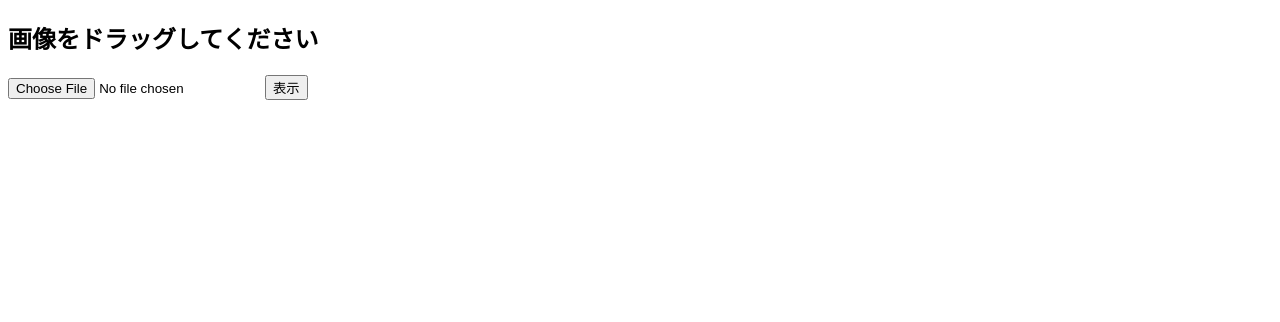
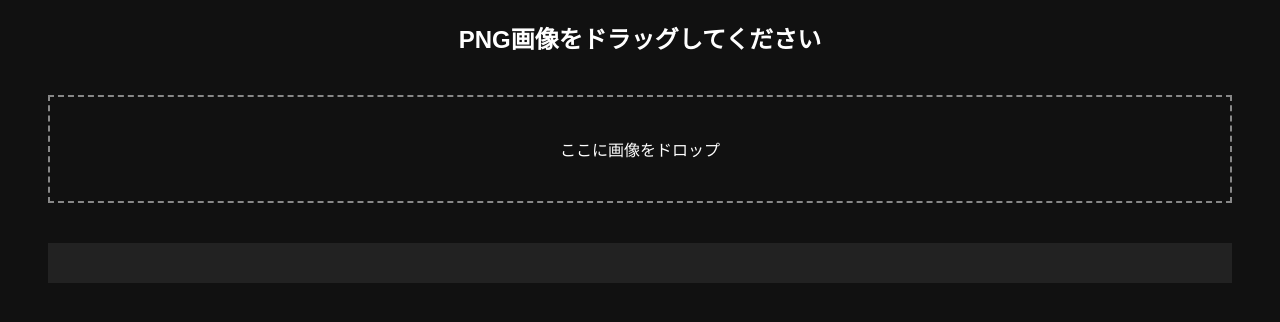
Before and after one commit to Y-snowflakes/prompt_Viewer2, a Flask app: page / in a window 1280 px wide. Shown: the top 322 px of the page. Run offline with Flask 3, Linux system fonts and the light colour scheme.

Commit message:
Add files via upload

```diff
--- a/templates/index.html
+++ b/templates/index.html
@@ -3,21 +3,75 @@
 <head>
 <meta charset="utf-8">
 <title>PNG Prompt Viewer</title>
+
+<style>
+
+body{
+background:#111;
+color:white;
+font-family:sans-serif;
+text-align:center;
+}
+
+#drop{
+border:2px dashed #888;
+padding:40px;
+margin:40px;
+}
+
+pre{
+text-align:left;
+white-space:pre-wrap;
+background:#222;
+padding:20px;
+margin:40px;
+}
+
+</style>
 </head>
 
 <body>
 
-<h2>画像をドラッグしてください</h2>
+<h2>PNG画像をドラッグしてください</h2>
 
-<form method="POST" enctype="multipart/form-data">
+<div id="drop">ここに画像をドロップ</div>
 
-<input type="file" name="file">
+<pre id="result">{{text}}</pre>
 
-<button type="submit">表示</button>
+<script>
 
-</form>
+const drop = document.getElementById("drop")
+const result = document.getElementById("result")
 
-<pre>{{text}}</pre>
+drop.addEventListener("dragover", e=>{
+    e.preventDefault()
+})
+
+drop.addEventListener("drop", async e=>{
+
+    e.preventDefault()
+
+    const file = e.dataTransfer.files[0]
+
+    const formData = new FormData()
+    formData.append("file", file)
+
+    result.textContent = "読み込み中..."
+
+    const res = await fetch("/",{
+        method:"POST",
+        body:formData
+    })
+
+    const html = await res.text()
+
+    document.open()
+    document.write(html)
+    document.close()
+
+})
+
+</script>
 
 </body>
 </html>
```
